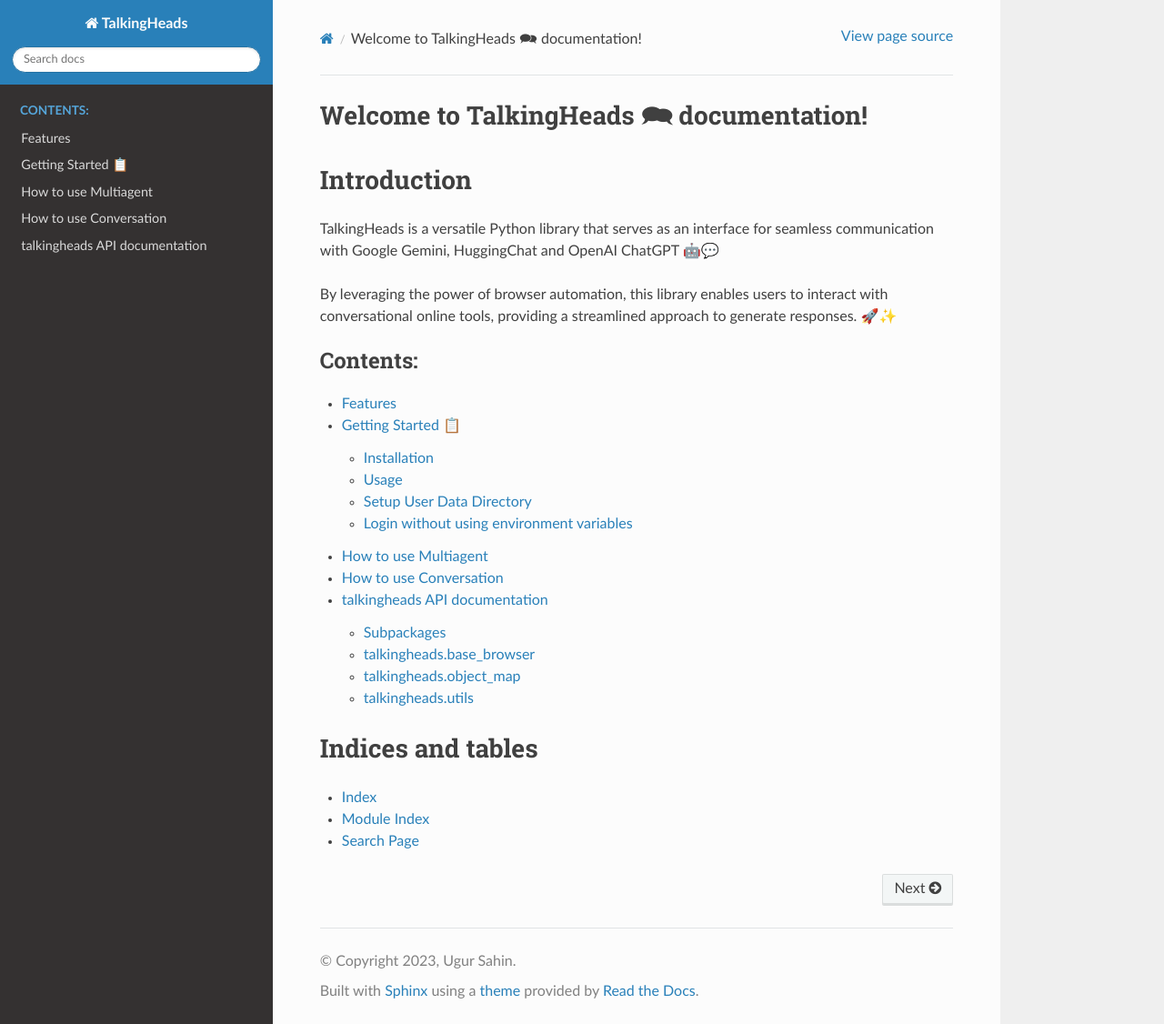
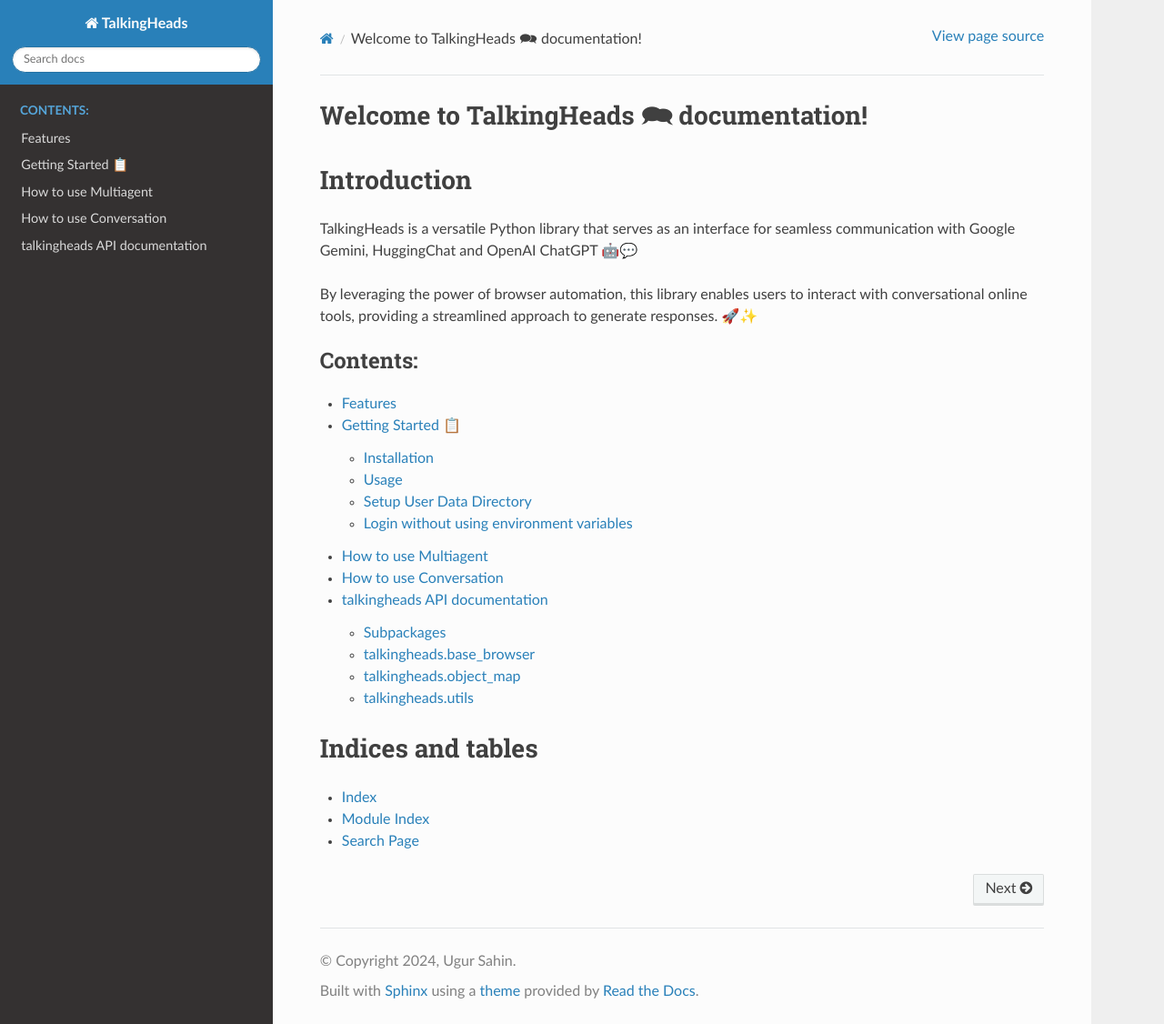
Before and after one commit to ugorsahin/TalkingHeads, a Sphinx documentation site: the page built from docs/index.rst, in a window 1280 px wide and 1126 px high. Shown: the whole window at 91% size. Built offline with Sphinx 7.4.7 and the Read the Docs theme 2.0.0, drawn with Linux system fonts in a browser that asks for light colours.

Commit message:
doc(style): fix style

```diff
--- /dev/null
+++ b/docs/_static/custom_style.css
@@ -0,0 +1,3 @@
+.wy-nav-content {
+    max-width: 900px;
+}
--- a/docs/conf.py
+++ b/docs/conf.py
@@ -11,28 +11,37 @@
 sys.path.insert(0, os.path.abspath("../src/"))
 
 project = "TalkingHeads"
-copyright = "2023, Ugur Sahin"
+copyright = "2024, Ugur Sahin"
 author = "Ugur Sahin"
 
 # -- General configuration ---------------------------------------------------
 # https://www.sphinx-doc.org/en/master/usage/configuration.html#general-configuration
 
 extensions = [
+    "sphinx_markdown_tables",
+    "sphinx.ext.napoleon",
     "sphinx.ext.autodoc",
     "sphinx.ext.autosummary",
     "sphinx.ext.doctest",
-    "sphinx.ext.napoleon",
     "myst_parser",
 ]
 
 templates_path = ["_templates"]
 exclude_patterns = ["_build", "Thumbs.db", ".DS_Store"]
 
+# Markdown support
+source_parsers = {
+    '.md': 'recommonmark.parser.CommonMarkParser',
+}
+
+source_suffix = ['.rst', '.md']
+
 # -- Options for HTML output -------------------------------------------------
 # https://www.sphinx-doc.org/en/master/usage/configuration.html#options-for-html-output
 
 html_theme = "sphinx_rtd_theme"
 html_static_path = ["_static"]
+html_css_files = ['custom_style.css']
 
 add_module_names = True
 autodoc_member_order = "groupwise"
```
